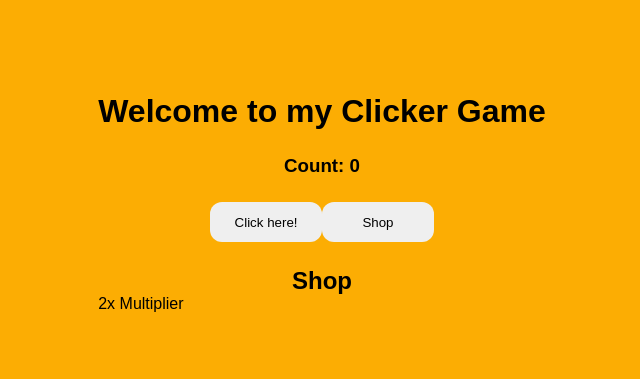
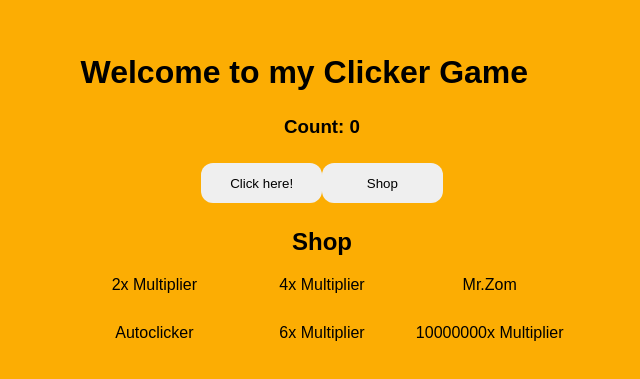
Before and after one commit to Vipershroom/clicker-game-react, a React (Create React App) app: page / in a window 1280 px wide. Shown: the part 197-576 px from the top of the page, without its empty margins (318-958 px from the left). Built offline with nearby package versions, Linux system fonts and the light colour scheme.

Commit message:
Created the shop grid

```diff
--- a/src/Components/App.scss
+++ b/src/Components/App.scss
@@ -27,17 +27,15 @@
 .shop {
     padding-top: 25px;
     display: grid;
-    grid-template-areas:
-    "header header header"
-    "item1 item2 item3"
-    "item4 item5 item6";
+    justify-content: center;
+    gap: 20px;
+    text-align: center;
+
+    grid-template-columns: repeat(3, 1fr);
+    grid-template-rows: repeat(3, 1fr);
+
+    .head{
+        grid-column: 1/ 4;
+        text-align: center;
+    }
 }
-
-.head {
-    grid-area: header;
-    text-align: center;
-}
-
-.item1 {
-    grid-area: item1;
-}
--- a/src/Components/App.tsx
+++ b/src/Components/App.tsx
@@ -19,12 +19,14 @@ function App() {
             </div>
             <div className='shop'>
                 <h2 className='head'>Shop</h2>
-                <div className='item1'>2x Multiplier</div>
-                <div className='item2'></div>
-                <div className='item3'></div>
-                <div className='item4'></div>
-                <div className='item5'></div>
-                <div className='item6'></div>
+                <div>
+                    2x Multiplier
+                </div>
+                <div>4x Multiplier</div>
+                <div>Mr.Zom</div>
+                <div>Autoclicker</div>
+                <div>6x Multiplier</div>
+                <div>10000000x Multiplier</div>
             </div>
         </div>
     )
```
